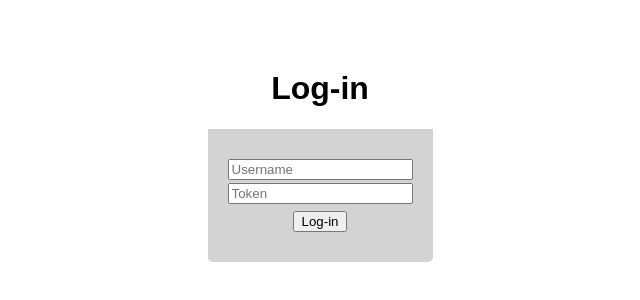
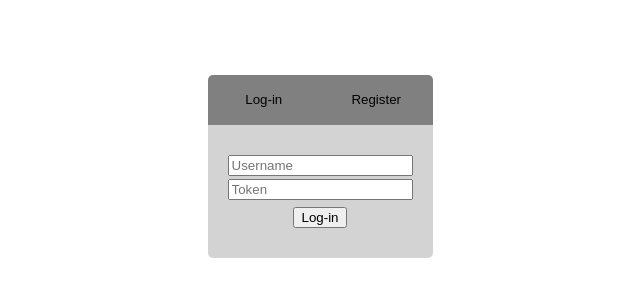
Before and after one commit to Ashures/login-next-js, a Next.js app: page / in a window 1280 px wide. Shown: the part 234-534 px from the top of the page, without its empty margins (320-960 px from the left). Built offline with nearby package versions, Linux system fonts and the light colour scheme.

Commit message:
Added entry options to main page

```diff
--- a/src/app/page.jsx
+++ b/src/app/page.jsx
@@ -1,10 +1,9 @@
-import LoginForm from "@/LoginForm";
+import EntryOptions from "@/EntryOptions";
 
 export default function Home() {
+
+
   return (
-    <>
-      <h1>Log-in</h1>
-      <LoginForm />
-    </>
+    <EntryOptions />
   );
 }
```
